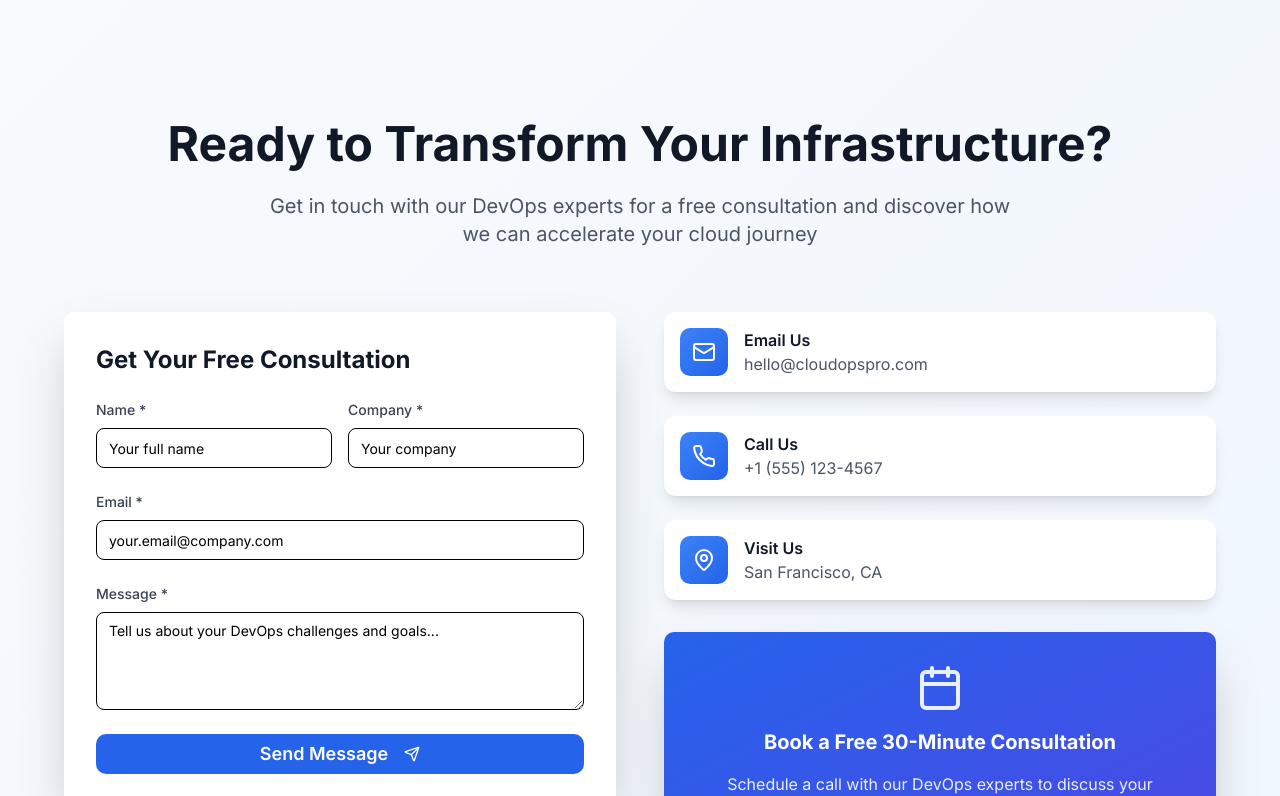
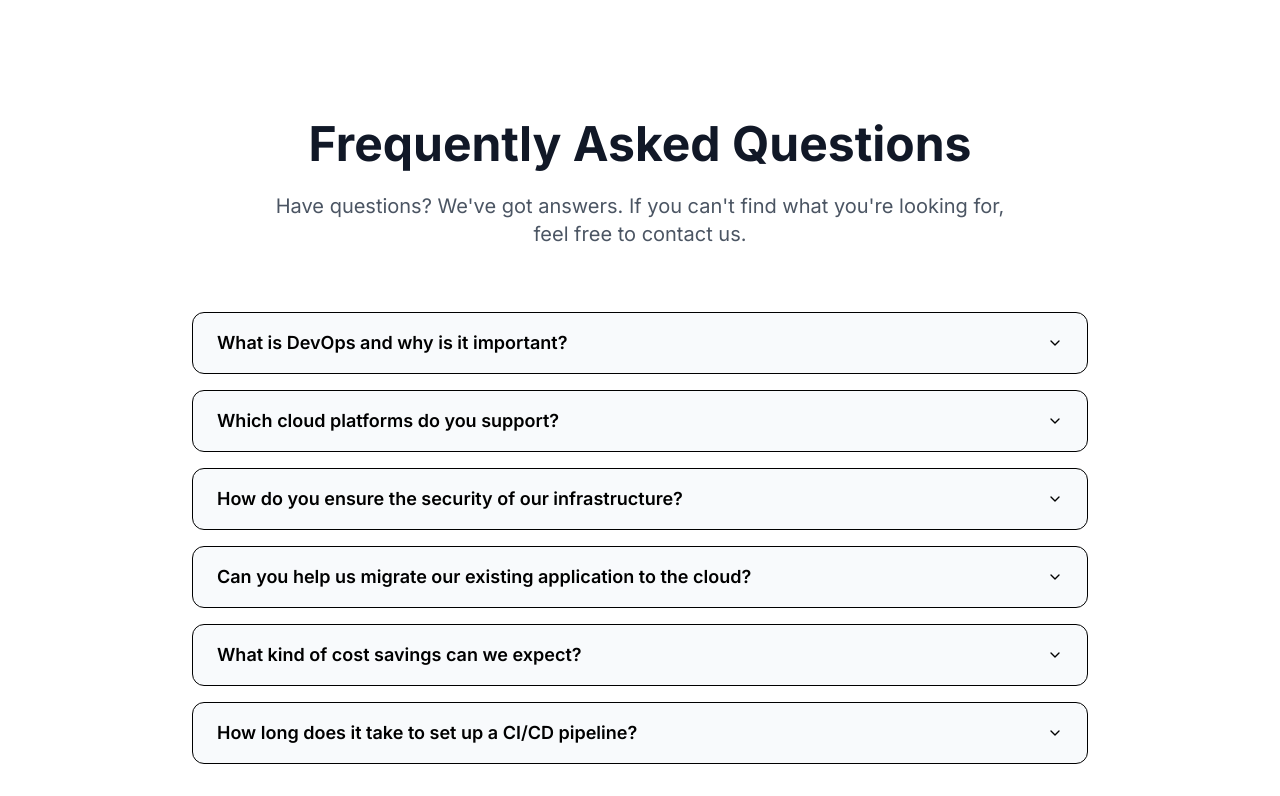
Before and after one commit to mujemi26/cloudops_pro, a Next.js app: page / in a window 1280 px wide. Shown: the part 7600-8396 px from the top of the page. Built offline with nearby package versions, Linux system fonts and the light colour scheme.

Commit message:
[dyad] Added a new FAQ section - wrote 2 file(s)

```diff
--- a/app/page.tsx
+++ b/app/page.tsx
@@ -7,6 +7,7 @@ import WhyChooseUsSection from "@/components/why-choose-us-section"
 import CaseStudiesSection from "@/components/case-studies-section"
 import TechnologiesSection from "@/components/technologies-section"
 import TestimonialsSection from "@/components/testimonials-section"
+import FaqSection from "@/components/faq-section"
 import ContactSection from "@/components/contact-section"
 import Footer from "@/components/footer"
 import ChatWidget from "@/components/chat-widget"
@@ -51,6 +52,7 @@ export default function HomePage() {
         <CaseStudiesSection />
         <TechnologiesSection />
         <TestimonialsSection />
+        <FaqSection />
         <ContactSection />
       </main>
       <Footer />
--- /dev/null
+++ b/components/faq-section.tsx
@@ -0,0 +1,90 @@
+"use client"
+
+import { motion } from "framer-motion"
+import {
+  Accordion,
+  AccordionContent,
+  AccordionItem,
+  AccordionTrigger,
+} from "@/components/ui/accordion"
+
+const faqs = [
+  {
+    question: "What is DevOps and why is it important?",
+    answer:
+      "DevOps is a set of practices that combines software development (Dev) and IT operations (Ops). It aims to shorten the systems development life cycle and provide continuous delivery with high software quality. It's important for increasing an organization's speed to deliver applications and services.",
+  },
+  {
+    question: "Which cloud platforms do you support?",
+    answer:
+      "We are cloud-agnostic and have extensive experience with all major cloud providers, including Amazon Web Services (AWS), Microsoft Azure, and Google Cloud Platform (GCP). We can help you choose the best platform for your needs or work with your existing infrastructure.",
+  },
+  {
+    question: "How do you ensure the security of our infrastructure?",
+    answer:
+      "We practice DevSecOps, integrating security into every stage of the development lifecycle. This includes automated security scanning, infrastructure as code (IaC) security analysis, compliance monitoring, and implementing the principle of least privilege.",
+  },
+  {
+    question: "Can you help us migrate our existing application to the cloud?",
+    answer:
+      "Absolutely. We specialize in cloud migration projects, from planning and assessment to execution and post-migration optimization. We can help you with lift-and-shift, re-platforming, or a complete re-architecture for a cloud-native approach.",
+  },
+  {
+    question: "What kind of cost savings can we expect?",
+    answer:
+      "Our clients typically see significant cost savings through cloud resource optimization, automation of manual tasks, and improved operational efficiency. We focus on right-sizing infrastructure and leveraging auto-scaling to ensure you only pay for what you use.",
+  },
+  {
+    question: "How long does it take to set up a CI/CD pipeline?",
+    answer:
+      "The timeline can vary depending on the complexity of your application and existing infrastructure. However, for a standard application, we can often have a basic, functional CI/CD pipeline up and running within a few weeks.",
+  },
+]
+
+export default function FaqSection() {
+  return (
+    <section id="faq" className="py-20 lg:py-32 bg-white dark:bg-gray-900">
+      <div className="container mx-auto px-4 sm:px-6 lg:px-8">
+        <motion.div
+          className="text-center mb-16"
+          initial={{ opacity: 0, y: 30 }}
+          whileInView={{ opacity: 1, y: 0 }}
+          transition={{ duration: 0.6 }}
+          viewport={{ once: true }}
+        >
+          <h2 className="text-3xl lg:text-5xl font-bold text-gray-900 dark:text-white mb-6">
+            Frequently Asked Questions
+          </h2>
+          <p className="text-xl text-gray-600 dark:text-gray-300 max-w-3xl mx-auto">
+            Have questions? We've got answers. If you can't find what you're looking for, feel free to contact us.
+          </p>
+        </motion.div>
+
+        <motion.div
+          className="max-w-4xl mx-auto"
+          initial={{ opacity: 0, y: 30 }}
+          whileInView={{ opacity: 1, y: 0 }}
+          transition={{ duration: 0.6, delay: 0.2 }}
+          viewport={{ once: true }}
+        >
+          <Accordion type="single" collapsible className="w-full space-y-4">
+            {faqs.map((faq, index) => (
+              <AccordionItem
+                key={index}
+                value={`item-${index}`}
+                className="bg-slate-50 dark:bg-gray-800 rounded-xl border px-6 transition-all duration-300 hover:shadow-lg"
+              >
+                <AccordionTrigger className="text-lg font-semibold text-left hover:no-underline">
+                  {faq.question}
+                </AccordionTrigger>
+                <AccordionContent className="text-base text-gray-600 dark:text-gray-300 pt-2">
+                  {faq.answer}
+                </AccordionContent>
+              </AccordionItem>
+            ))}
+          </Accordion>
+        </motion.div>
+      </div>
+    </section>
+  )
+}
```
